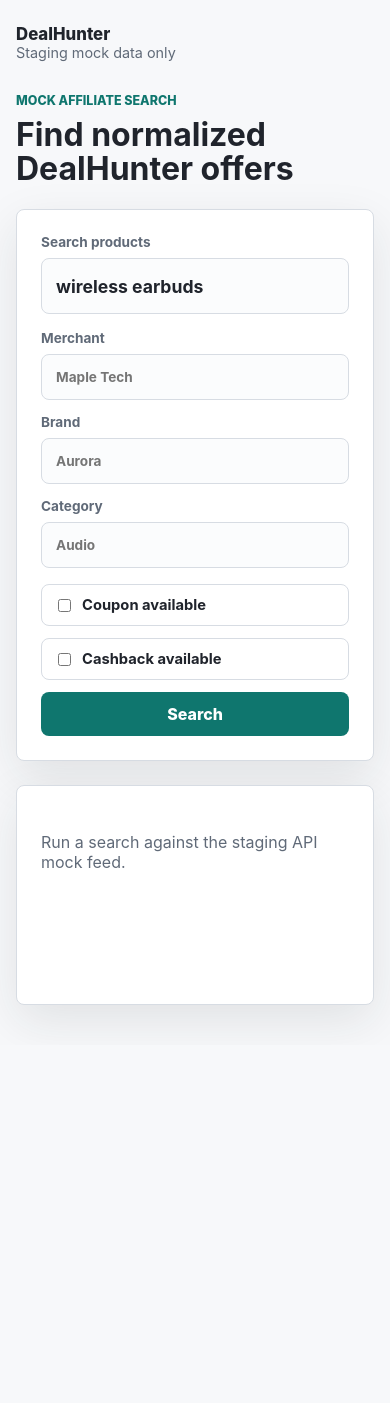
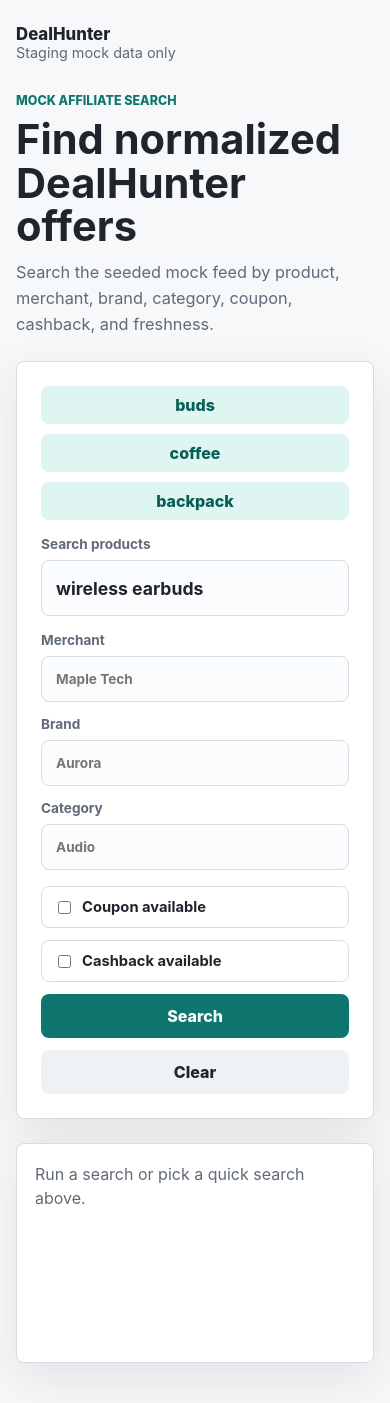
Before and after one commit to leoly5945-hash/SaveIQ, a Next.js app in the folder apps/web/: page / in a window 390 px wide. Before the commit the page ends 1045 px from the top, so only its background shows below. Built offline with nearby package versions, Linux system fonts and the light colour scheme.

Commit message:
Polish staging search experience

```diff
--- a/apps/web/src/app/globals.css
+++ b/apps/web/src/app/globals.css
@@ -59,7 +59,9 @@ a {
 .result-meta,
 .price,
 .compare-price,
-.state-message {
+.state-message,
+.search-subtitle,
+.results-toolbar p {
   margin: 0;
 }
 
@@ -81,6 +83,7 @@ a {
 .search-copy {
   display: grid;
   gap: 10px;
+  max-width: 880px;
 }
 
 .eyebrow {
@@ -99,10 +102,29 @@ a {
   box-shadow: var(--shadow);
 }
 
+.search-subtitle {
+  color: var(--muted);
+  font-size: 1.02rem;
+  line-height: 1.6;
+}
+
 .search-panel {
   display: grid;
   gap: 16px;
   padding: 24px;
+}
+
+.quick-searches {
+  display: flex;
+  flex-wrap: wrap;
+  gap: 10px;
+}
+
+.quick-searches button {
+  background: var(--accent-soft);
+  color: var(--accent-strong);
+  min-height: 38px;
+  padding: 0 14px;
 }
 
 .filter-grid {
@@ -181,6 +203,11 @@ button:disabled {
   opacity: 0.68;
 }
 
+.secondary-button {
+  background: #eef1f5;
+  color: var(--foreground);
+}
+
 .results-panel {
   min-height: 220px;
   padding: 18px;
@@ -188,7 +215,24 @@ button:disabled {
 
 .state-message {
   color: var(--muted);
-  padding: 28px 6px;
+  line-height: 1.5;
+}
+
+.state-block,
+.results-toolbar {
+  display: grid;
+  gap: 8px;
+  padding: 10px 6px 18px;
+}
+
+.results-toolbar {
+  align-items: end;
+  grid-template-columns: minmax(0, 1fr) auto;
+}
+
+.results-toolbar p {
+  color: var(--muted);
+  font-size: 0.9rem;
 }
 
 .result-list {
@@ -246,18 +290,29 @@ button:disabled {
 }
 
 h1,
-h2 {
+h2,
+h3 {
   margin: 0;
 }
 
 h1 {
-  font-size: clamp(2rem, 4vw, 3.5rem);
+  font-size: clamp(2.35rem, 6vw, 4.25rem);
   line-height: 1.05;
 }
 
-h2 {
+h2,
+h3 {
   font-size: 1.1rem;
   line-height: 1.35;
+}
+
+.source-link {
+  color: var(--accent-strong);
+  font-size: 0.9rem;
+  font-weight: 800;
+  grid-column: 1 / -1;
+  text-decoration-thickness: 2px;
+  text-underline-offset: 4px;
 }
 
 @media (max-width: 760px) {
@@ -269,6 +324,11 @@ h2 {
   .filter-row {
     align-items: stretch;
     flex-direction: column;
+  }
+
+  .results-toolbar {
+    align-items: start;
+    grid-template-columns: 1fr;
   }
 
   .filter-grid,
@@ -283,4 +343,8 @@ h2 {
   button {
     width: 100%;
   }
+
+  h1 {
+    font-size: 2.6rem;
+  }
 }
--- a/apps/web/src/app/search-experience.tsx
+++ b/apps/web/src/app/search-experience.tsx
@@ -1,6 +1,8 @@
 "use client";
 
 import { type FormEvent, useMemo, useState } from "react";
+
+const QUICK_SEARCHES = ["buds", "coffee", "backpack"];
 
 type SearchResult = {
   offer_id: number;
@@ -104,14 +106,52 @@ export function SearchExperience({ searchEndpoint }: SearchExperienceProps) {
     }
   }
 
+  function clearFilters() {
+    setQuery("");
+    setMerchant("");
+    setBrand("");
+    setCategory("");
+    setHasCoupon(false);
+    setHasCashback(false);
+    setResults([]);
+    setStatus("idle");
+  }
+
+  function applyQuickSearch(term: string) {
+    setQuery(term);
+    setMerchant("");
+    setBrand("");
+    setCategory("");
+    setHasCoupon(false);
+    setHasCashback(false);
+    setResults([]);
+    setStatus("idle");
+  }
+
   return (
     <section className="search-workspace" aria-labelledby="search-heading">
       <div className="search-copy">
         <p className="eyebrow">Mock affiliate search</p>
         <h1 id="search-heading">Find normalized DealHunter offers</h1>
+        <p className="search-subtitle">
+          Search the seeded mock feed by product, merchant, brand, category,
+          coupon, cashback, and freshness.
+        </p>
       </div>
 
       <form className="search-panel" onSubmit={runSearch}>
+        <div className="quick-searches" aria-label="Quick searches">
+          {QUICK_SEARCHES.map((term) => (
+            <button
+              key={term}
+              type="button"
+              onClick={() => applyQuickSearch(term)}
+            >
+              {term}
+            </button>
+          ))}
+        </div>
+
         <label className="field search-field">
           <span>Search products</span>
           <input
@@ -168,24 +208,45 @@ export function SearchExperience({ searchEndpoint }: SearchExperienceProps) {
           <button type="submit" disabled={status === "loading"}>
             {status === "loading" ? "Searching" : "Search"}
           </button>
+          <button
+            className="secondary-button"
+            type="button"
+            onClick={clearFilters}
+          >
+            Clear
+          </button>
         </div>
       </form>
 
       <div className="results-panel" aria-live="polite">
         {status === "idle" ? (
           <p className="state-message">
-            Run a search against the staging API mock feed.
+            Run a search or pick a quick search above.
           </p>
         ) : null}
         {status === "empty" ? (
-          <p className="state-message">No matching offers found.</p>
+          <div className="state-block">
+            <h2>No matching offers found</h2>
+            <p className="state-message">
+              Clear filters or try a broader term like buds, coffee, or
+              backpack.
+            </p>
+          </div>
         ) : null}
         {status === "error" ? (
+          <div className="state-block">
+            <h2>Search is unavailable</h2>
             <p className="state-message">
-            Search is unavailable. Check the API health endpoint.
+              Check the API health endpoint and try again.
             </p>
+          </div>
         ) : null}
         {status === "ready" ? (
+          <>
+            <div className="results-toolbar">
+              <h2>{results.length} matching offers</h2>
+              <p>Sorted by lowest current price</p>
+            </div>
             <div className="result-list">
               {results.map((result) => {
                 const currentPrice =
@@ -194,7 +255,7 @@ export function SearchExperience({ searchEndpoint }: SearchExperienceProps) {
                   <article className="result-card" key={result.offer_id}>
                     <div>
                       <p className="merchant-name">{result.merchant}</p>
-                    <h2>{result.title}</h2>
+                      <h3>{result.title}</h3>
                       <p className="result-meta">
                         {[result.brand, result.category, result.market]
                           .filter(Boolean)
@@ -217,10 +278,21 @@ export function SearchExperience({ searchEndpoint }: SearchExperienceProps) {
                       {result.has_cashback ? <span>Cashback</span> : null}
                       <span>{result.provider_source}</span>
                     </div>
+                    {result.product_url ? (
+                      <a
+                        className="source-link"
+                        href={result.product_url}
+                        rel="noreferrer"
+                        target="_blank"
+                      >
+                        Open mock product URL
+                      </a>
+                    ) : null}
                   </article>
                 );
               })}
             </div>
+          </>
         ) : null}
       </div>
     </section>
```
Lines whose indentation alone changed are shown as unchanged.
